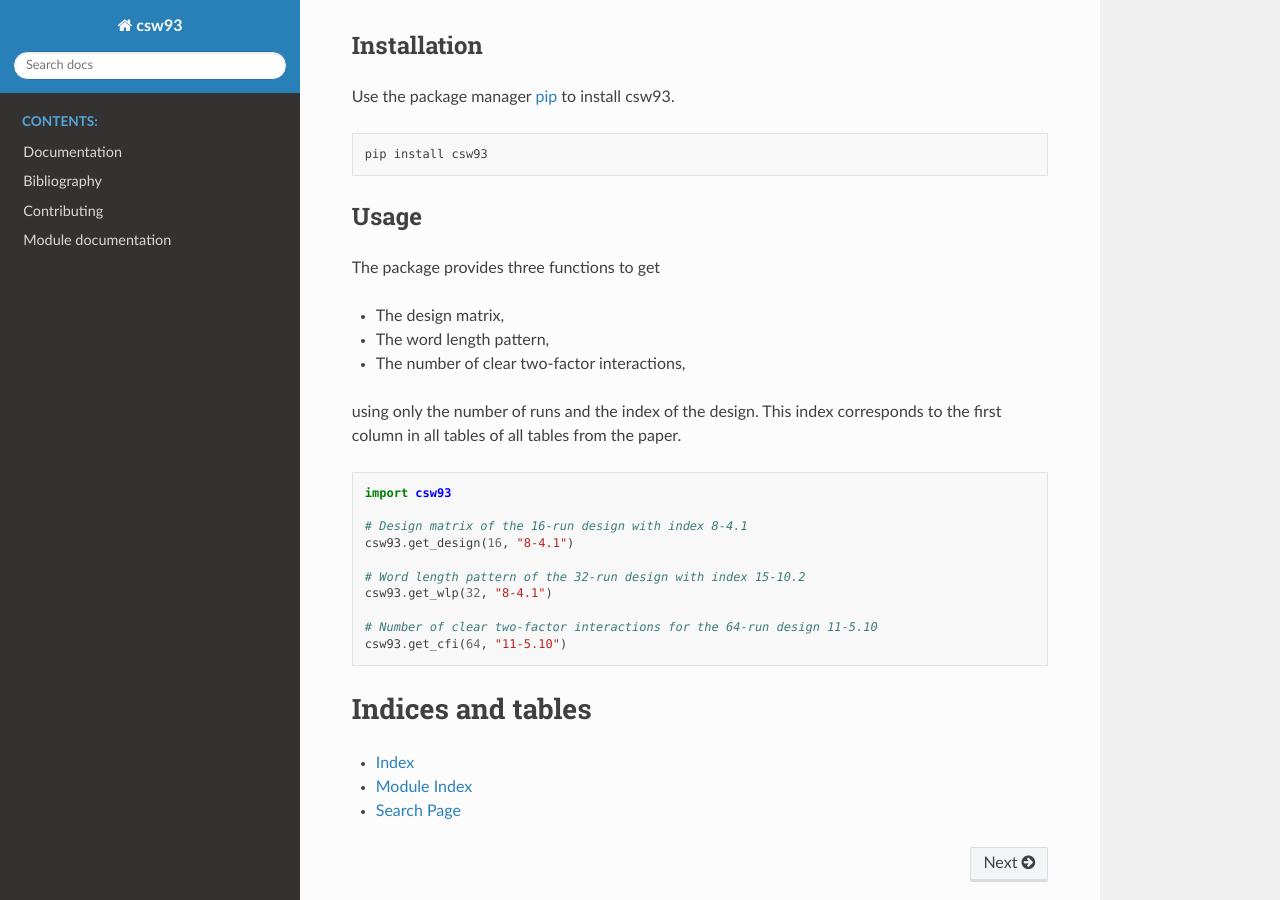
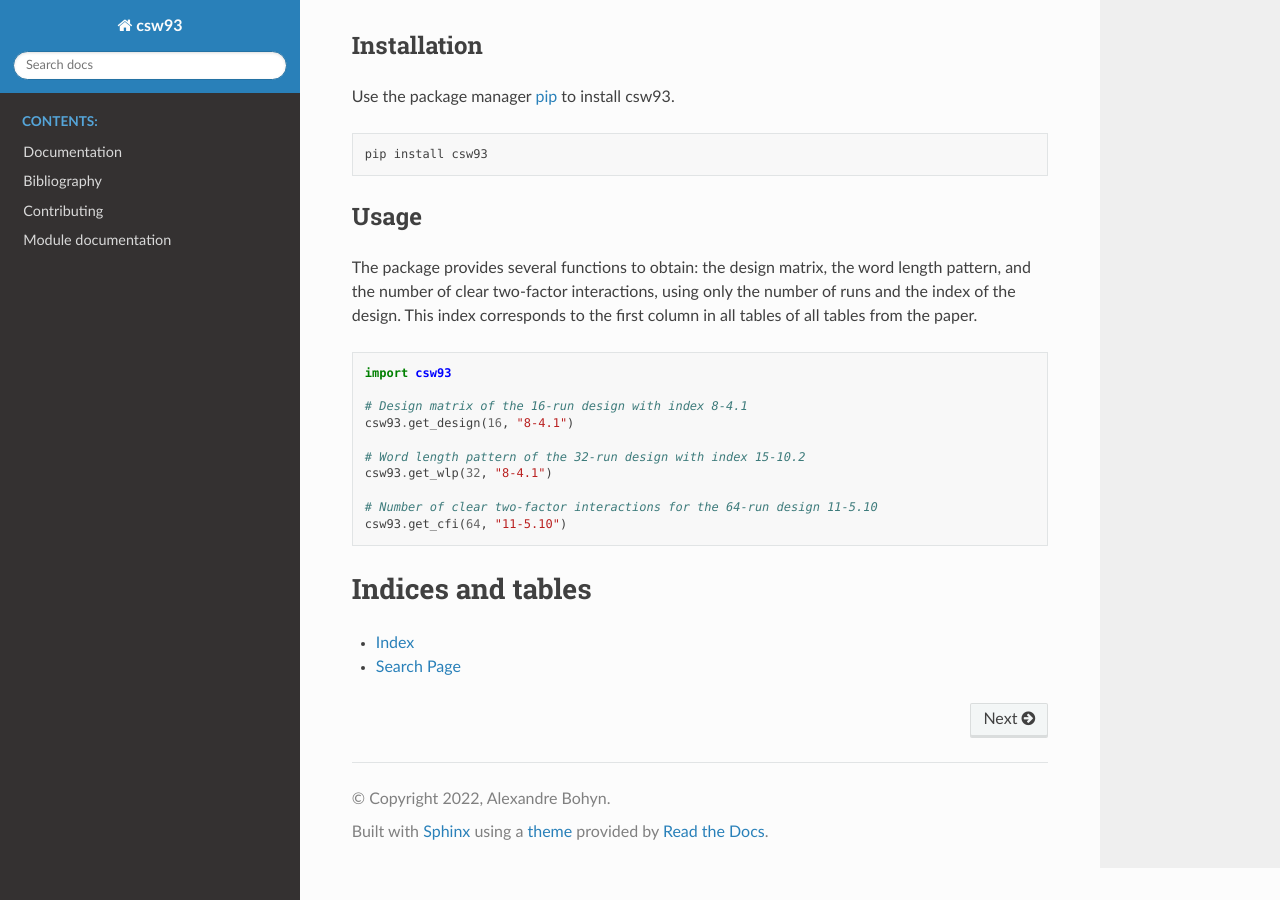
Before and after one commit to ABohynDOE/csw93, a Sphinx documentation site: the page built from docs/source/index.rst, in a window 1280 px wide and 900 px high, scrolled down 493 px. Built offline with Sphinx 7.4.7 and the Read the Docs theme 2.0.0, drawn with Linux system fonts in a browser that asks for light colours; cross-references to code outside the pages are shown as plain code.

```diff
--- a/docs/source/index.rst
+++ b/docs/source/index.rst
@@ -34,13 +34,7 @@ Use the package manager `pip <https://pip.pypa.io/en/stable/>`_ to install csw93
 
 Usage
 -----
-The package provides three functions to get
-
-- The design matrix,
-- The word length pattern,
-- The number of clear two-factor interactions,
-
-using only the number of runs and the index of the design.
+The package provides several functions to obtain: the design matrix, the word length pattern, and the number of clear two-factor interactions, using only the number of runs and the index of the design.
 This index corresponds to the first column in all tables of all tables from the paper.
 
 .. code-block:: python
```
Also changed, not shown: other parts of docs/source/index.rst (+0 -1 lines), docs/source/references.bib (+5 -3 lines).
